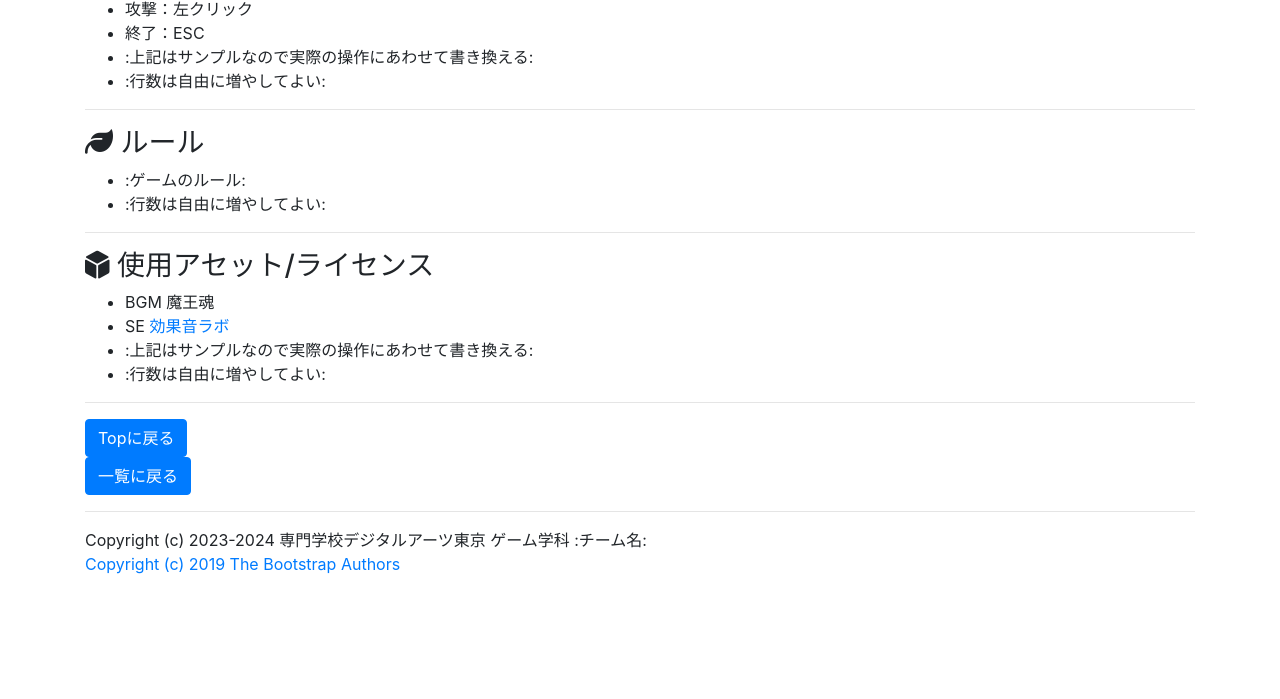
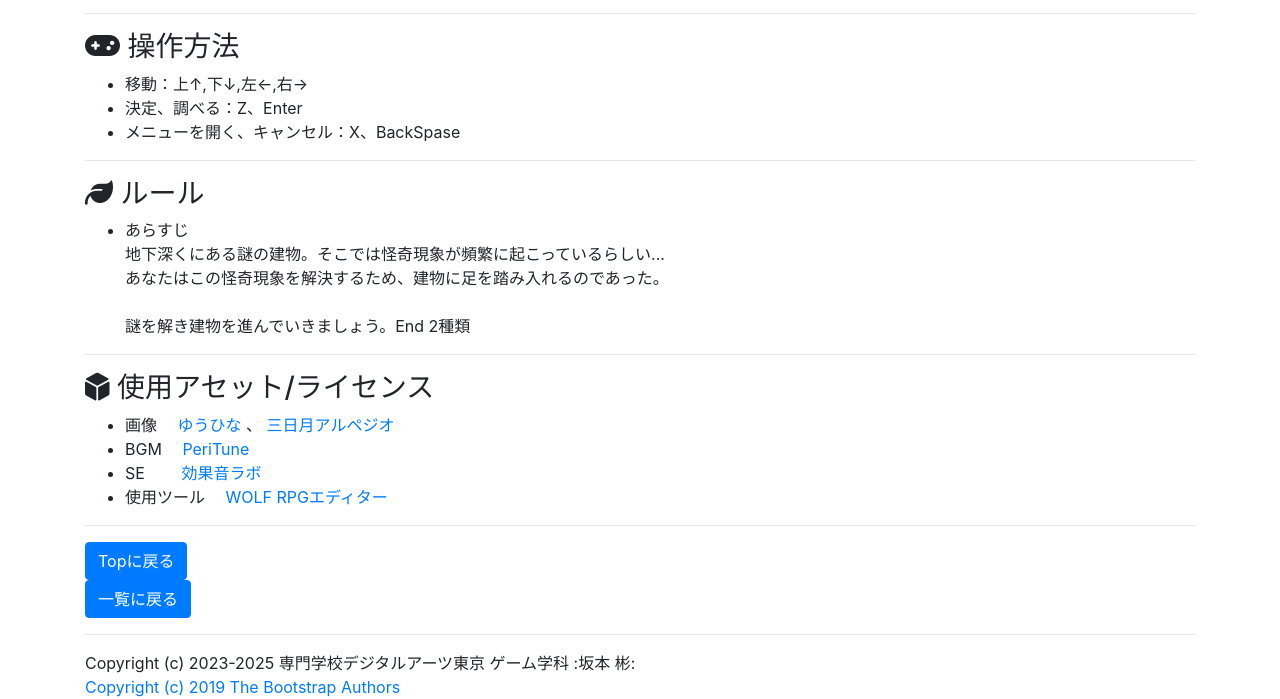
Before and after one commit to datgm23/works, a plain HTML site: page undead/index.html in a window 1280 px wide. Shown: the part 1393-2092 px from the top of the page. Before the commit the page ends 1969 px from the top, so only its background shows below. Drawn offline with nearby package versions, Linux system fonts and the light colour scheme.

Commit message:
1/14いったん形はできた？

```diff
--- a/undead/index.html
+++ b/undead/index.html
@@ -64,7 +64,7 @@
 
                     <hr>
 
-                    <p>:ゲーム概要:</p>
+                    <p>:怪奇現象が起こる謎の建物から脱出せよ:</p>
 
                     <div>
                         <img src="./inst.png" class="rounded img-thumb" alt="インストカード">
@@ -75,36 +75,42 @@
                     <h3><i class="fa fa-laptop" aria-hidden="true"></i> 動作環境</h3>
                     <p>
                         <i class="fab fa-windows"></i>Windows・・・
-                        <a href="./:ZIPファイル名:.zip" download=""><i class="fas fa-cloud-download-alt"></i>ダウンロード(.zip)</a>
+                        <a href="./アンデット.zip" download=""><i class="fas fa-cloud-download-alt"></i>ダウンロード(.zip)</a>
                     </p>
 
                     <hr>
 
                     <h3><i class="fa fa-gamepad" aria-hidden="true"></i> 操作方法</h3>
                     <ul>
-                        <li>移動：W,A,S,D</li>
-                        <li>攻撃：左クリック</li>
-                        <li>終了：ESC</li>
-                        <li>:上記はサンプルなので実際の操作にあわせて書き換える:</li>
-                        <li>:行数は自由に増やしてよい:</li>
+                        <li>移動：上↑,下↓,左←,右→</li>
+                        <li>決定、調べる：Z、Enter</li>
+                        <li>メニューを開く、キャンセル：X、BackSpase</li>
                     </ul>
 
                     <hr>
 
                     <h3><i class="fa fa-leaf" aria-hidden="true"></i> ルール</h3>
                     <ul>
-                        <li>:ゲームのルール:</li>
-                        <li>:行数は自由に増やしてよい:</li>
+                        <li>
+                            あらすじ
+                            <br>地下深くにある謎の建物。そこでは怪奇現象が頻繁に起こっているらしい...</br>
+                            あなたはこの怪奇現象を解決するため、建物に足を踏み入れるのであった。
+                        </li>
+
+                        <br>謎を解き建物を進んでいきましょう。End 2種類</br>
+
+
                     </ul>
 
                     <hr>
 
                     <h3><i class="fas fa-dice-d6" aria-hidden="true"></i> 使用アセット/ライセンス</h3>
                     <ul>
-                        <li>BGM <a hef="https://maou.audio/">魔王魂</a></li>
-                        <li>SE <a href="https://soundeffect-lab.info/">効果音ラボ</a></li>
-                        <li>:上記はサンプルなので実際の操作にあわせて書き換える:</li>
-                        <li>:行数は自由に増やしてよい:</li>
+                        <li>画像　 <a href="https://blog.goo.ne.jp/akarise/e/87e30d48b5b93deb83e3ff824766d539">ゆうひな</a> 、
+                        <a href="https://roughsketch.en-grey.com/Entry/99">三日月アルペジオ</a></li>
+                        <li>BGM 　<a href="https://peritune.com//">PeriTune</a></li>
+                        <li>SE　 　<a href="https://soundeffect-lab.info/">効果音ラボ</a></li>
+                        <li>使用ツール　 <a href="https://silversecond.com/WolfRPGEditor/">WOLF RPGエディター</a></li>
                     </ul>
                     <hr>
 
@@ -114,7 +120,7 @@
                 </div>
             </div>
             <hr>
-            <div class="copyright">Copyright (c) 2023-2024 専門学校デジタルアーツ東京 ゲーム学科 :チーム名:</div>
+            <div class="copyright">Copyright (c) 2023-2025 専門学校デジタルアーツ東京 ゲーム学科 :坂本 彬:</div>
             <div><a href="https://github.com/twbs/icons/blob/master/LICENSE.md">Copyright (c) 2019 The Bootstrap Authors</a></div>
         </div>
     </div>
```
Also changed, not shown: undead/cover.png, undead/inst.png, 1 other file.
